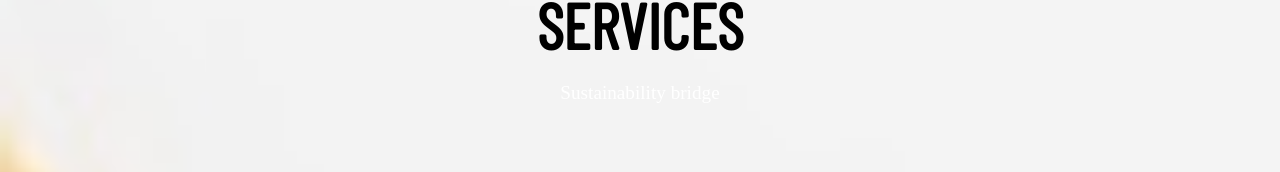
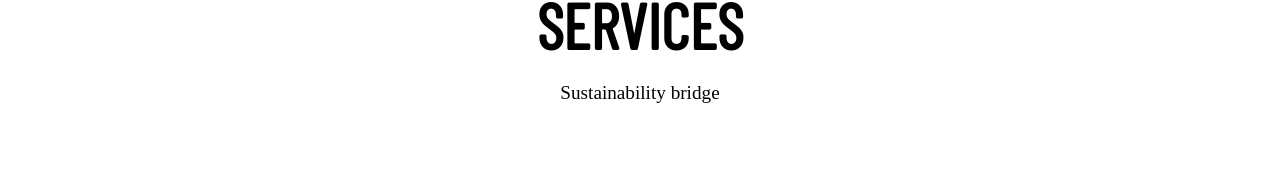
Before and after one commit to Interestship-4-0/farmer-friendly-web-app, a React (Create React App) app in the folder client/: page / in a window 1280 px wide. Shown: the part 755-927 px from the top of the page. Built offline with nearby package versions, Linux system fonts and the light colour scheme; a web font is replaced by a local one.

Commit message:
initial commit

```diff
--- a/client/src/App.js
+++ b/client/src/App.js
@@ -5,9 +5,14 @@ import Sell from './pages/Sell/sell';
 
 function App() {
   return (
-    <Routes>
-      <Route path="/" element={<LandingPage/>}></Route>
-    </Routes>
+    // <Routes>
+    //   <Route path="/" element={<LandingPage/>}></Route>
+    // </Routes>
+    <>
+      <LandingPage/>
+
+
+    </>
 
 
   );
--- a/client/src/Components/footer/footer.css
+++ b/client/src/Components/footer/footer.css
@@ -30,6 +30,5 @@
 @media only screen and (max-width: 480px) {
     main{
         display: flex;
-        flex-direction: column-reverse;
     }
 }
--- a/client/src/pages/Dashboard/dashboard.css
+++ b/client/src/pages/Dashboard/dashboard.css
@@ -1,5 +1,5 @@
 .container{
-  background-image: url(./image.jpg);
+  background-image: url(../../assets/image.jpg);
     background-repeat: no-repeat;
     background-size: cover;
     display:flex;
@@ -87,7 +87,7 @@ td {
   display: flex;
 }
 
-.footer{
+.footer2{
   color: black;
   background-color: rgba(34, 139, 34,0.8);
   padding: 10px;
@@ -96,6 +96,12 @@ td {
 }
 
 @media only screen and (max-width: 480px) {
+  /* body{
+    background-image: url(./image.jpg);
+    background-size: cover !important;
+    background-position: center;
+    background-size: auto;
+} */
   .container{
     display: flex;
     flex-direction: column;
--- a/client/src/pages/Dashboard/dashboard.jsx
+++ b/client/src/pages/Dashboard/dashboard.jsx
@@ -83,7 +83,7 @@ const Dashboard = () => {
         </div>
         </div>
        </div>
-       <div className="footer">
+       <div className="footer2">
         <h1>Total Revenue Generated : 0</h1>
        </div>
 
--- a/client/src/pages/Sell/sell.css
+++ b/client/src/pages/Sell/sell.css
@@ -1,15 +1,7 @@
-body{
-    background-repeat: no-repeat;
-    background-size: cover;
-    margin:0;
-    padding:0;
-    box-sizing:border-box;
-    color:white;
-    background-image: url(./image.jpg);
 
-  }
 
   .container{
+      color:white;
       display:flex;
       align-items:center;
       justify-content:center;
@@ -50,7 +42,7 @@ body{
 
 @media only screen and (max-width: 480px) {
     body{
-        background-image: url(./image.jpg);
+        /* background-image: url(./image.jpg); */
         background-size: cover !important;
         background-position: center;
     }
```
Also changed, not shown: client/src/assets/image.jpg (renamed from client/src/pages/Dashboard/image.jpg), client/src/pages/Sell/image.jpg (deleted).
